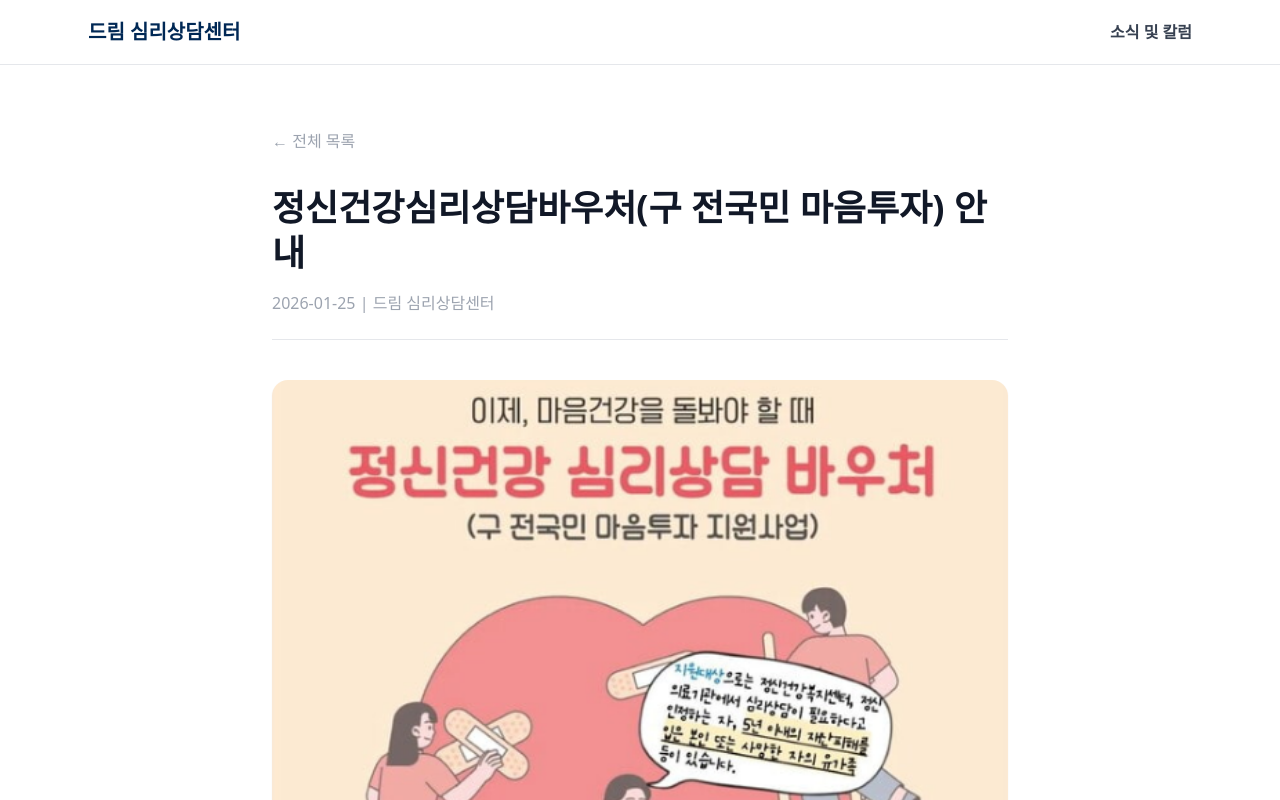
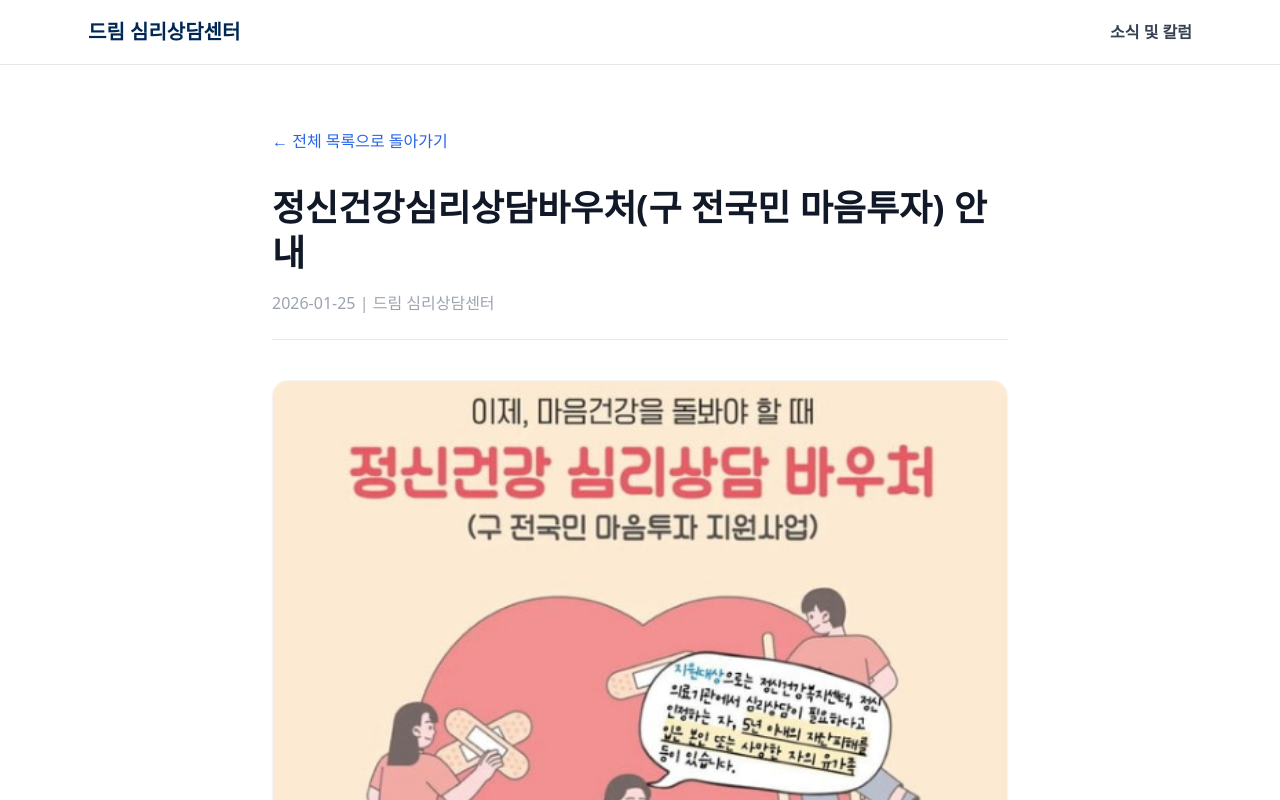
Before and after one commit to hahakeke-ed/dream-web, a Next.js app: page /board/1 in a window 1280 px wide. Shown: the top 800 px of the page. Built offline with nearby package versions, Linux system fonts and the light colour scheme.

Commit message:
Update page.tsx

```diff
--- a/app/board/[id]/page.tsx
+++ b/app/board/[id]/page.tsx
@@ -1,26 +1,41 @@
-import Link from 'next/link';
+// app/board/[id]/page.tsx
 import { posts } from '../../lib/posts';
 import { notFound } from 'next/navigation';
-import Link from 'next/link';
+import Link from 'next/link'; // 딱 한 번만 있어야 합니다.
 
-export default function PostDetail({ params }: { params: { id: string } }) {
-  const post = posts.find((p) => p.id === params.id);
+export default function PostDetail({
+  params
+}: {
+  params: Promise<{ id: string }> | { id: string }
+}) {
+  // Next.js 15 버전의 최신 규칙에 맞춰 params를 처리합니다.
+  const resolvedParams = 'then' in params ? (params as any) : params;
+  const post = posts.find((p) => p.id === resolvedParams.id);
 
   if (!post) notFound();
 
   return (
     <div className="max-w-3xl mx-auto py-16 px-4">
-      <Link href="/board" className="text-gray-400 hover:text-blue-900 mb-8 inline-block transition">← 전체 목록</Link>
+      {/* 목록으로 돌아가는 버튼 */}
+      <Link href="/board" className="text-blue-600 hover:text-blue-900 mb-8 inline-block transition">
+        ← 전체 목록으로 돌아가기
+      </Link>
 
       <header className="mb-10">
         <h1 className="text-4xl font-bold text-gray-900 leading-tight">{post.title}</h1>
         <p className="text-gray-400 mt-4 border-b pb-6">{post.date} | 드림 심리상담센터</p>
       </header>
 
+      {/* 이미지가 있을 경우에만 보여줌 */}
       {post.thumbnail && (
-        <img src={post.thumbnail} alt={post.title} className="w-full rounded-2xl mb-12 shadow-sm" />
+        <img
+          src={post.thumbnail}
+          alt={post.title}
+          className="w-full rounded-2xl mb-12 shadow-sm border border-gray-100"
+        />
       )}
 
+      {/* 칼럼 본문 */}
       <div className="prose prose-blue max-w-none text-gray-700 leading-relaxed whitespace-pre-wrap text-lg">
         {post.content}
       </div>
```
